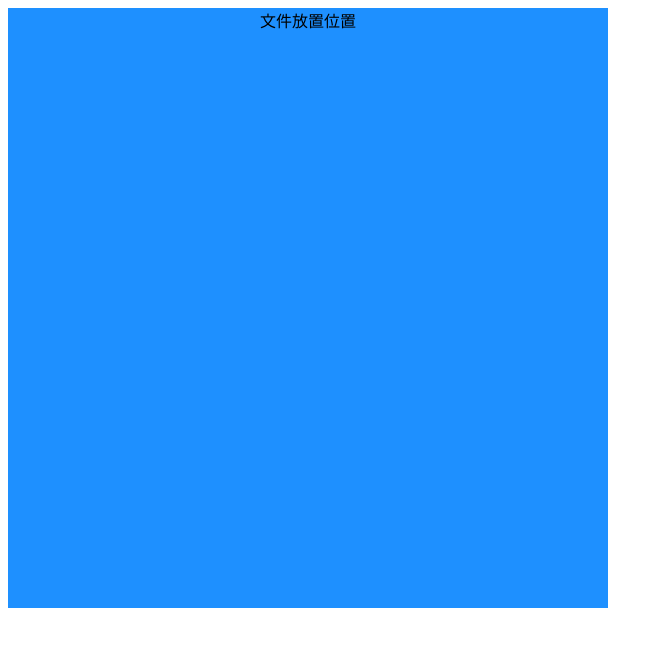
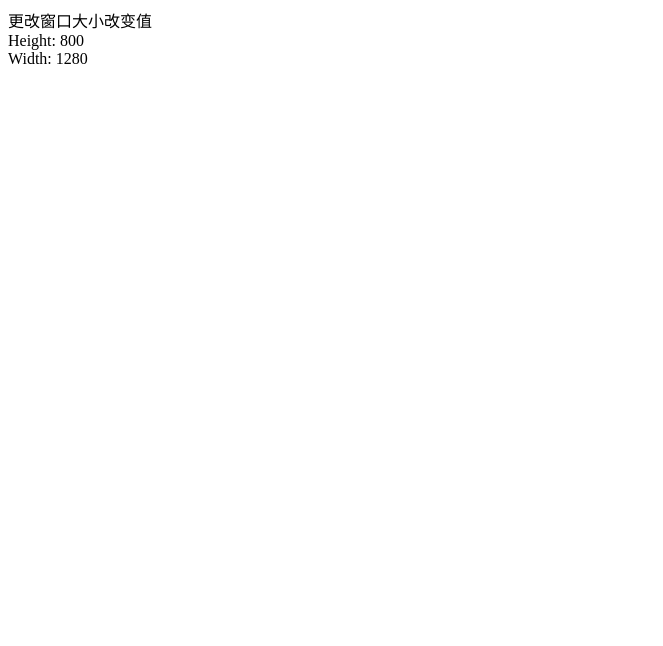
Before and after one commit to maomao124/vueuse-test, a Vue app: page / in a window 1280 px wide. Shown: the top 646 px of the page, without its empty margins (0-663 px from the left). Built offline with nearby package versions, Linux system fonts and the light colour scheme.

Commit message:
useElementSize

```diff
--- a/src/main.ts
+++ b/src/main.ts
@@ -1,4 +1,4 @@
 import { createApp } from 'vue'
-import App from './view/View6.vue'
+import App from './view/View7.vue'
 
 createApp(App).mount('#app')
--- /dev/null
+++ b/src/view/View7.vue
@@ -0,0 +1,25 @@
+<template>
+  <div ref="el">
+    更改窗口大小改变值<br>
+    Height: {{ height }}<br>
+    Width: {{ width }}
+  </div>
+</template>
+
+<script setup lang="ts">
+
+import {useElementSize} from "@vueuse/core";
+import {ref} from "vue";
+
+const el = ref(null)
+const {width, height} = useElementSize(el)
+
+</script>
+
+<style scoped>
+
+div {
+  width: 100vw;
+  height: 100vh;
+}
+</style>
```
